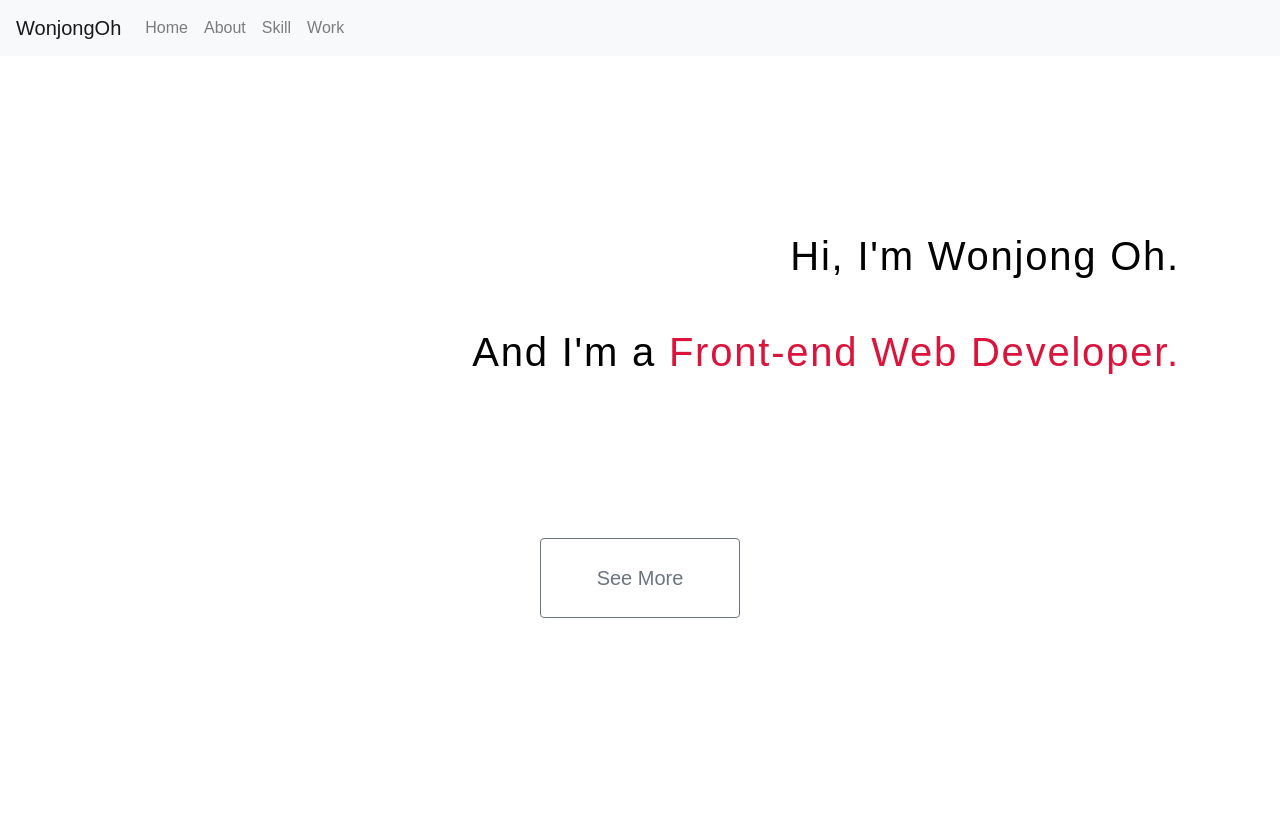
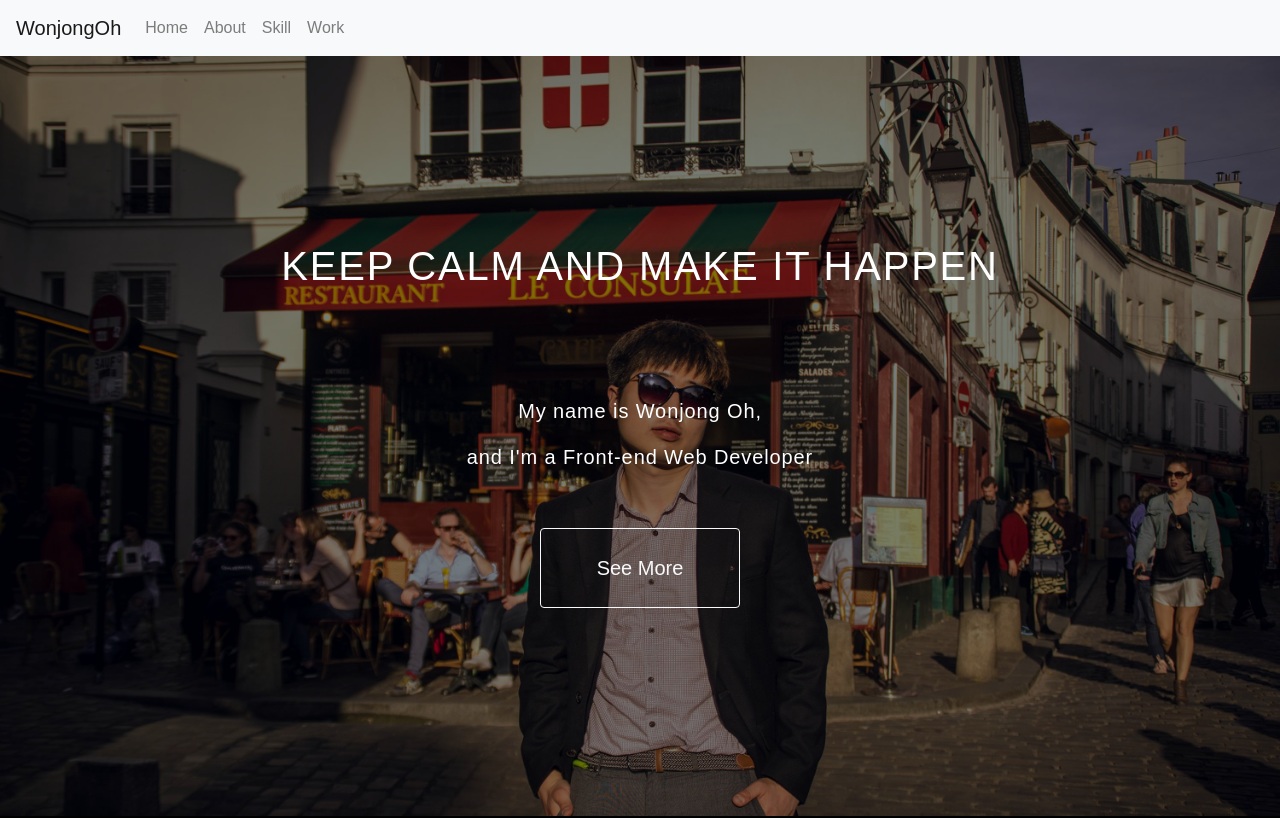
Before and after one commit to dev-owen/prography-front, a plain HTML site: page index.html in a window 1280 px wide. Shown: the top 818 px of the page. Drawn offline with nearby package versions, Linux system fonts and the light colour scheme.

Commit message:
20180221 final work

```diff
--- a/index.html
+++ b/index.html
@@ -31,19 +31,19 @@
         </nav>
     </div>
     <div id="firstPage">
-        <div class="introduce">
-            <p>Hi, I'm Wonjong Oh.</p>
-            <p>And I'm a <span style="color: #dc143c">Front-end Web Developer.</span></p>
-        </div>
-        <div class="wrapper">
-            <button class="btn btn-outline-secondary" onclick="scrollDown(1)">See More</button>
+        <div id="layer">
+            <div class="introduce">
+                <p class="quote">KEEP CALM AND MAKE IT HAPPEN</p>
+                <p style="margin-top: 100px;">My name is Wonjong Oh,</p>
+                <p>and I'm a Front-end Web Developer</p>
+            </div>
+            <div class="wrapper" style="margin-top:20px;">
+                <button class="btn btn-outline-light" onclick="scrollDown(1)">See More</button>
+            </div>
         </div>
     </div>
     <div id="secondPage">
         <div class="row">
-            <div class="col-md-4">
-                <img src="./profile.jpg" id="profile">
-            </div>
             <div class="col-md-8">
                 <div class="introduce">
                     <p>Senior in <span style="color: #dc143c;">Korea Uni</span></p>
@@ -51,6 +51,9 @@
                     <p>Minor : Software Engineering</p>
                     <p>Coding Experience : <span style="color: #dc143c">2 years</span></p>
                 </div>
+            </div>
+            <div class="col-md-4">
+                    <img src="./profile.jpg" id="profile">
             </div>
         </div>
         <div class="wrapper">
--- a/style.css
+++ b/style.css
@@ -14,9 +14,28 @@ html, body {
     width: 100%;
     height: 95vh;
     padding: auto;
-    background-color: white;
-    color: black;
+    color: white;
+    background-color: transparent;
+    background-image: url("./paris.jpg");
+    background-size: 100%;
+    background-repeat: no-repeat;
+    background-position-x: center;
+    background-position-y: top;
+    background-size: cover;
+    background-attachment: initial;
+    background-origin: initial;
+    background-clip: initial;
+    background-color: initial;
 }
+
+#layer {
+    background-color: rgba(0, 0, 0, 0.5);
+    width: 100%;
+    height: 100%;
+    top: 0;
+    left: 0;
+}
+
 
 #secondPage {
     padding-top: 20px;
@@ -52,25 +71,38 @@ html, body {
 }
 
 #profile {
-    width: 300px;
+    width: 250px;
     position: static;
     margin-top: 150px;
-    margin-left: 50%;
+    margin-right: 150px;
     vertical-align: middle;
 }
 
 .introduce {
-    margin-top: 150px;
     padding: 20px;
+    padding-top: 150px;
 }
 
 .introduce p {
-    text-align: right;
+    text-align: left;
+    font-size: 35px;
+    padding-left: 100px;
+    letter-spacing: 0.08ch;
+}
+
+#firstPage .introduce p {
+    text-align: center;
+    font-size: 20px;
+    padding-left: 0;
+    padding-bottom: 0px;
+}
+
+#firstPage .introduce .quote {
     font-size: 40px;
-    padding-right: 80px;
-    letter-spacing: 0.08ch;
-    padding-bottom: 20px;
+    padding-top: 30px;
 }
+
+
 
 #secondPage .introduce p, #thirdPage .introduce p {
     font-size: 30px;
@@ -97,7 +129,7 @@ html, body {
 }
 
 #secondPage .wrapper, #thirdPage .wrapper {
-    margin-top: 15px;
+    margin-top: 80px;
 }
 
 .wrapper .btn {
@@ -110,19 +142,26 @@ html, body {
     margin: 0 auto;
 }
 
+#fourthPage .wrapper {
+    margin-top: 80px;
+}
+
 
 @media screen and (max-width: 768px) {
     #profile {
-        margin-top: 10%;
-        margin-left: 20%;
+        margin-top: 5%;
+        margin-bottom: 5%;
+        margin-left: auto;
+        margin-right: auto;
+        display: block;
     }
 
     #secondPage .introduce {
-        margin-top: 20px;
+        padding-top: 50px;
     }
 
     .work {
-        height: 300px;
+        height: 250px;
     }
 
     .fitco a img{
@@ -134,7 +173,19 @@ html, body {
     }
 
     #fourthPage .wrapper {
-        margin-top : 0;
+        margin-top : 20px;
+    }
+
+    #secondPage .wrapper {
+        margin-top: 20px;
+    }
+
+    #thirdPage .wrapper {
+        margin-top: 180px;
+    }
+
+    #fourthPage p {
+        margin-bottom: 3px;
     }
 
 
```
Also changed, not shown: fitco.jpg, paris.jpg (added).
